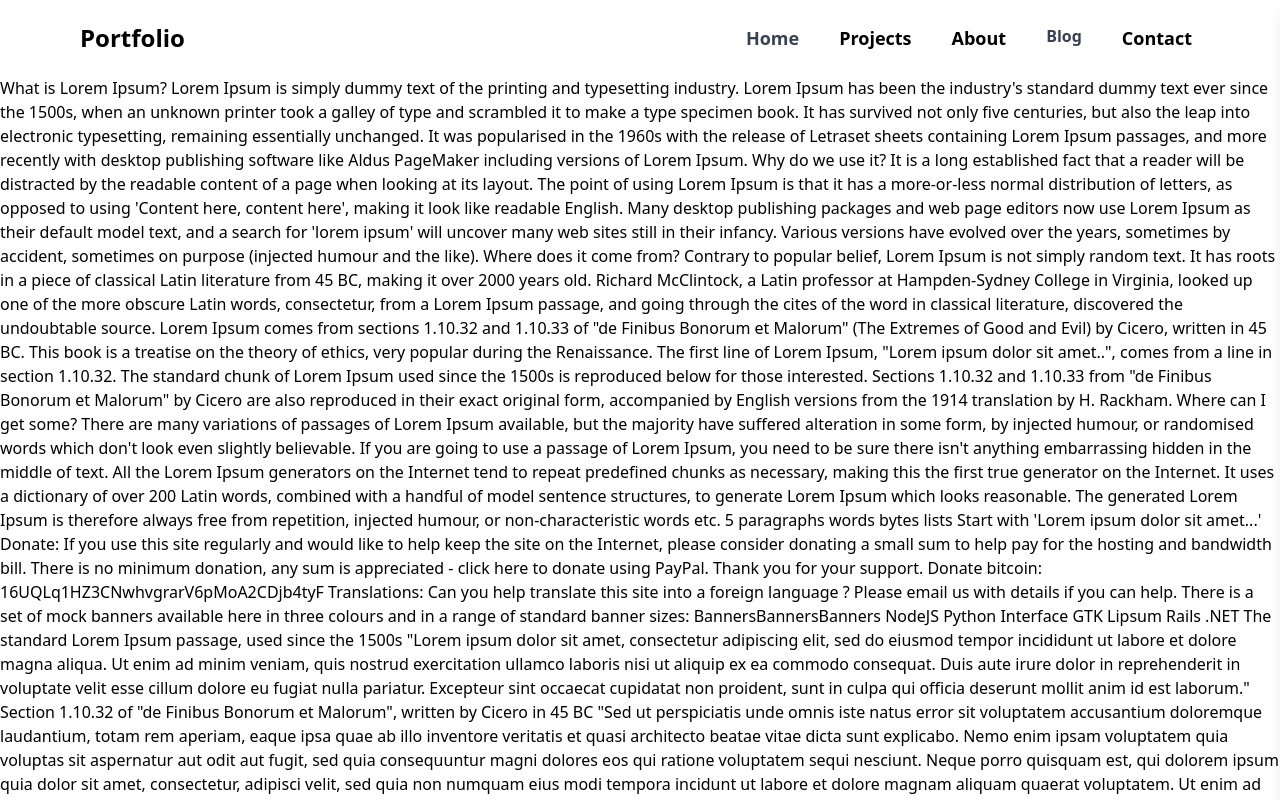
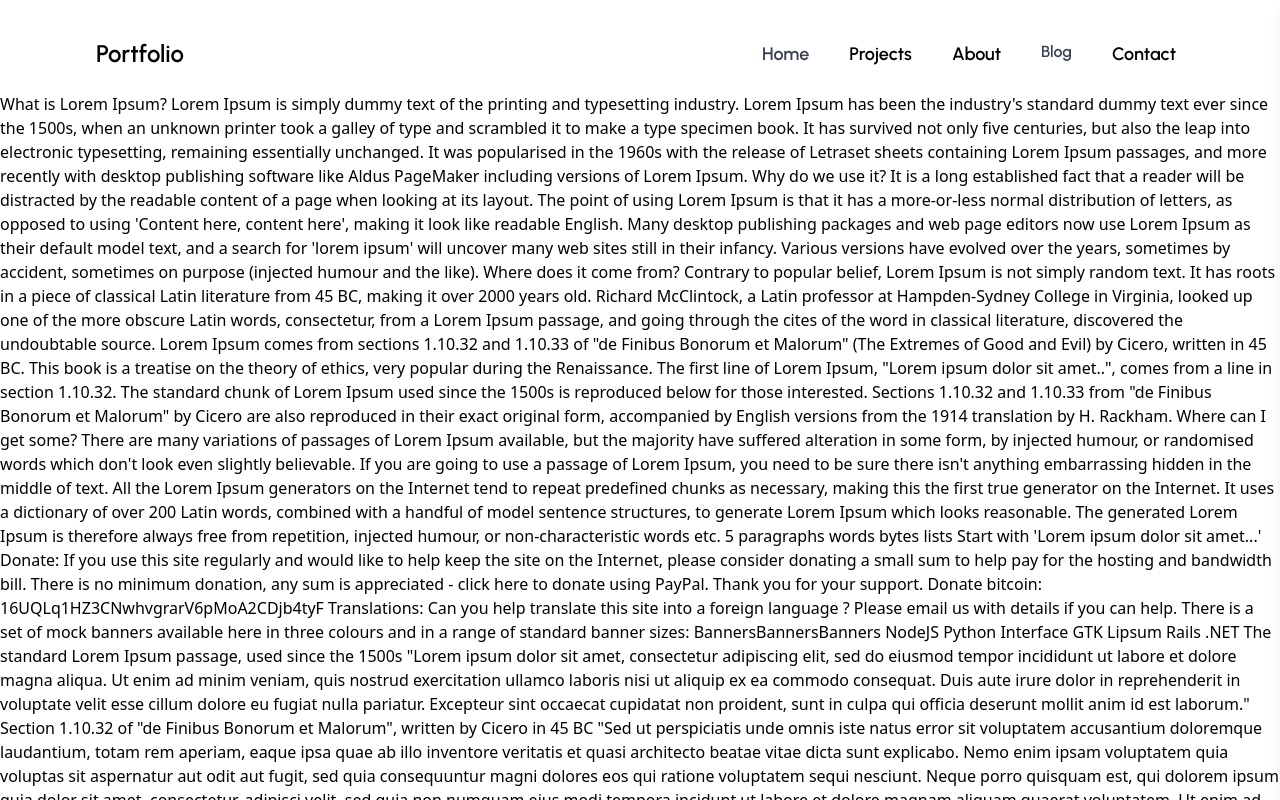
Before and after one commit to nuru484/portfolio, a React (Vite) app: page / in a window 1280 px wide. Shown: the top 800 px of the page. Built offline with nearby package versions, Linux system fonts and the light colour scheme.

Commit message:
added css reset and polished the nav bar

```diff
--- a/index.html
+++ b/index.html
@@ -2,7 +2,14 @@
 <html lang="en">
   <head>
     <meta charset="UTF-8" />
+    <link rel="preconnect" href="https://fonts.googleapis.com" />
+    <link rel="preconnect" href="https://fonts.gstatic.com" crossorigin />
+    <link
+      href="https://fonts.googleapis.com/css2?family=Urbanist:ital,wght@0,100..900;1,100..900&display=swap"
+      rel="stylesheet"
+    />
     <link rel="icon" type="image/icon" href="/src/assets/logo.png" />
+    <link rel="stylesheet" href="/reset.css" />
     <meta name="viewport" content="width=device-width, initial-scale=1.0" />
     <title>Portfolio</title>
   </head>
--- a/package.json
+++ b/package.json
@@ -11,6 +11,7 @@
   },
   "dependencies": {
     "lucide-react": "^0.454.0",
+    "normalize.css": "^8.0.1",
     "react": "^18.3.1",
     "react-dom": "^18.3.1",
     "react-scroll": "^1.9.0"
--- a/src/components/NavBar.jsx
+++ b/src/components/NavBar.jsx
@@ -59,14 +59,26 @@ const NavBar = () => {
   }, [isNavVisible]);
 
   return (
-    <nav ref={navRef} className="bg-white ">
-      <div className="max-w-6xl mx-auto px-4 py-4">
+    <nav ref={navRef} className="bg-white  ">
+      <div className="max-w-6xl mx-auto px-8 pt-8 pb-4 ">
         <div className="flex justify-between items-center">
           {/* Logo */}
-          <h1 className="text-2xl font-semibold text-black">Portfolio</h1>
+
+          <div className="flex justify-between w-full">
+            <h1 className="text-2xl font-urbanist font-semibold text-black ">
+              Portfolio
+            </h1>
+
+            <p
+              onClick={toggleMenu}
+              className="md:hidden text-gray-800 text-xl font-urbanist font-semibold"
+            >
+              Menu
+            </p>
+          </div>
 
           {/* Desktop Navigation - No Icons */}
-          <div className="hidden md:flex gap-6">
+          <div className="hidden md:flex gap-6 font-urbanist">
             {navItems.map((item) =>
               item.external ? (
                 <a
@@ -104,24 +116,17 @@ const NavBar = () => {
             onClick={toggleMenu}
             className={`${
               isNavVisible && !isMenuOpen && 'hidden'
-            }   fixed top-5 right-6 md:top-14 md:right-14 text-gray-600  p-6 rounded-full focus:outline-none z-50 ${
+            }   fixed top-5 right-10 md:top-14 md:right-14 text-gray-600  p-6 md:p-8 rounded-full z-50 ${
               isMenuOpen && isNavVisible
                 ? 'outline'
                 : isMenuOpen && !isNavVisible
-                ? 'bg-white'
+                ? 'bg-white '
                 : 'bg-black'
             }`}
             aria-label="Toggle menu"
           >
             {isMenuOpen ? <X size={24} /> : <Menu size={24} />}
           </button>
-
-          <div
-            onClick={toggleMenu}
-            className="md:hidden text-black text-xl font-semibold"
-          >
-            Menu
-          </div>
         </div>
 
         {/* Mobile Navigation - Right Side Drawer with Icons */}
@@ -135,7 +140,7 @@ const NavBar = () => {
               Navigation
             </p>
 
-            <div className="flex flex-col gap-5">
+            <div className="flex flex-col gap-5 font-urbanist">
               {navItems.map((item) =>
                 item.external ? (
                   <a
--- a/src/main.jsx
+++ b/src/main.jsx
@@ -1,5 +1,6 @@
 import { StrictMode } from 'react';
 import { createRoot } from 'react-dom/client';
+import 'normalize.css';
 import './index.css';
 import App from './App';
 
--- a/tailwind.config.js
+++ b/tailwind.config.js
@@ -2,7 +2,11 @@
 export default {
   content: ['./index.html', './src/**/*.{js,ts,jsx,tsx}'],
   theme: {
-    extend: {},
+    extend: {
+      fontFamily: {
+        urbanist: ['Urbanist', 'sans-serif'],
+      },
+    },
   },
   plugins: [],
 };
```
Also changed, not shown: 1 other file (tests, documents, lock files or other folders).
